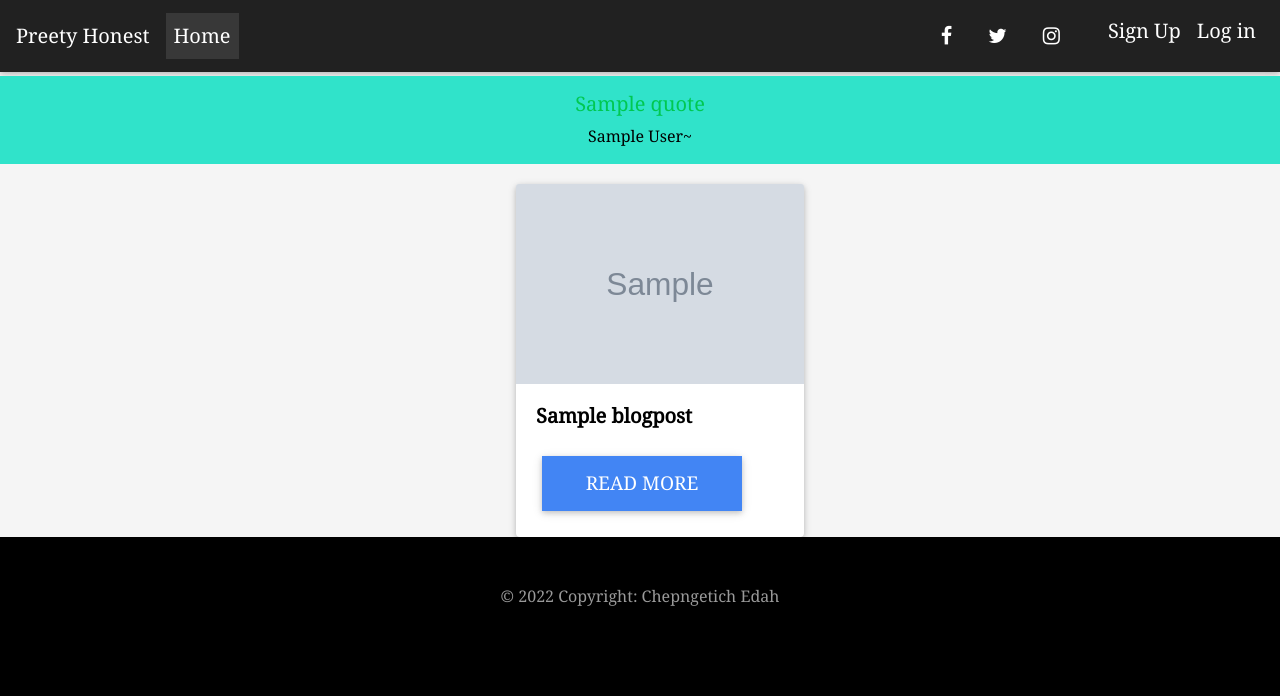
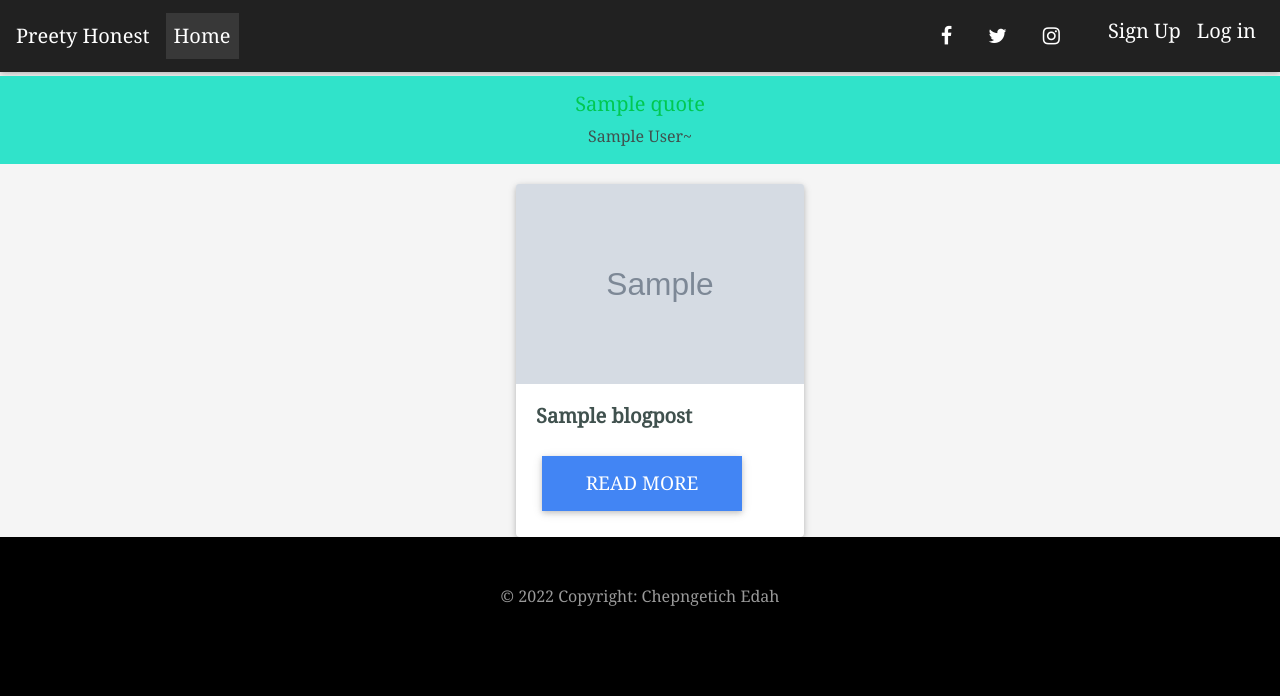
Before and after one commit to edah-hub/blog-posts, a Flask app: template app/templates/index.html in a window 1280 px wide. Shown: the top 696 px of the page. Run offline with Flask 2, Linux system fonts and the light colour scheme; tables that the repository leaves empty hold one stand-in row (values such as "Sample post"); the template is opened without the code that fills it: values that come from a table or form of the project are taken from there, most other values are stand-ins (such as "Sample title", 1, 10 or a date in 2020); grey boxes marked "Sample" are stand-in pictures; some libraries are stand-ins or nearby versions.

Commit message:
changes color

```diff
--- a/app/static/css/main.css
+++ b/app/static/css/main.css
@@ -144,7 +144,7 @@ nav{
 }
 
 .blogs{
-  color: black;
+  color: #40514E;
 }
 
 .demo{
@@ -166,3 +166,5 @@ nav{
 
 .media{
   margin-top: 20px;
+
+}
```
